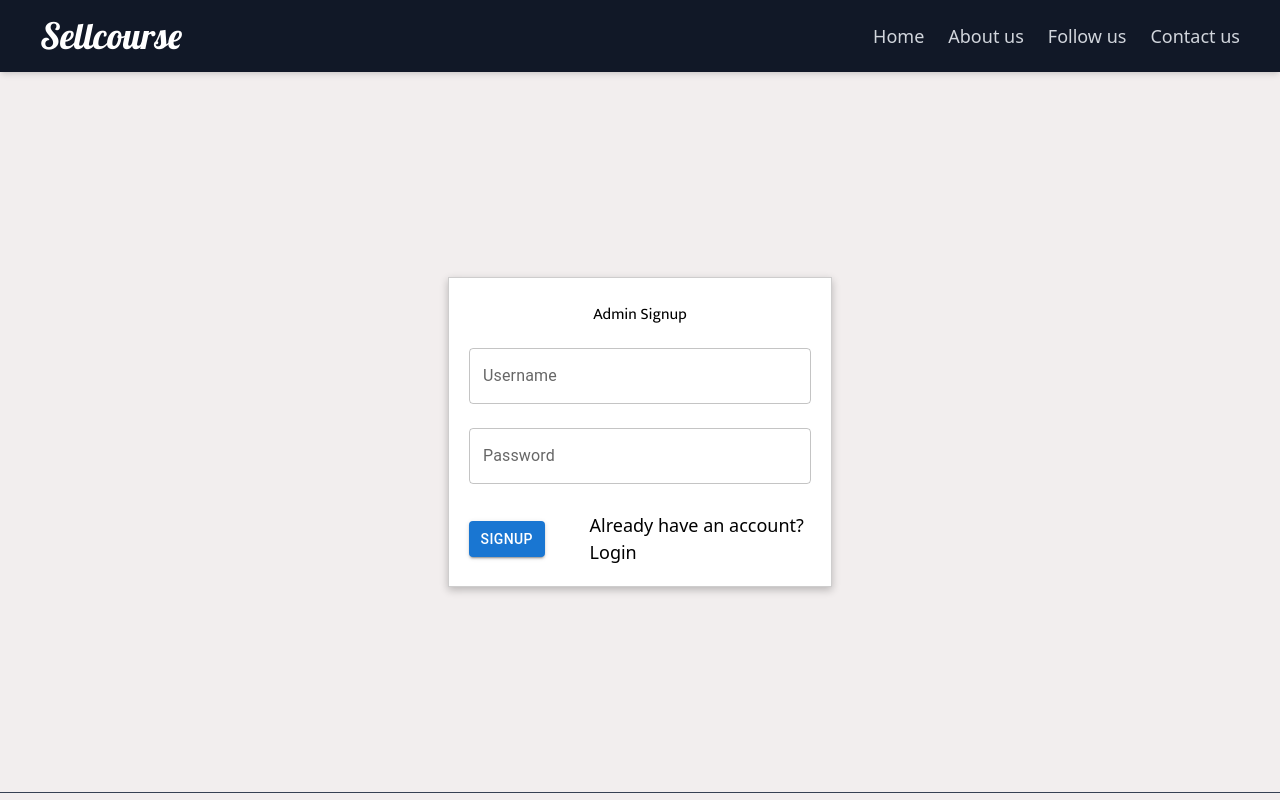
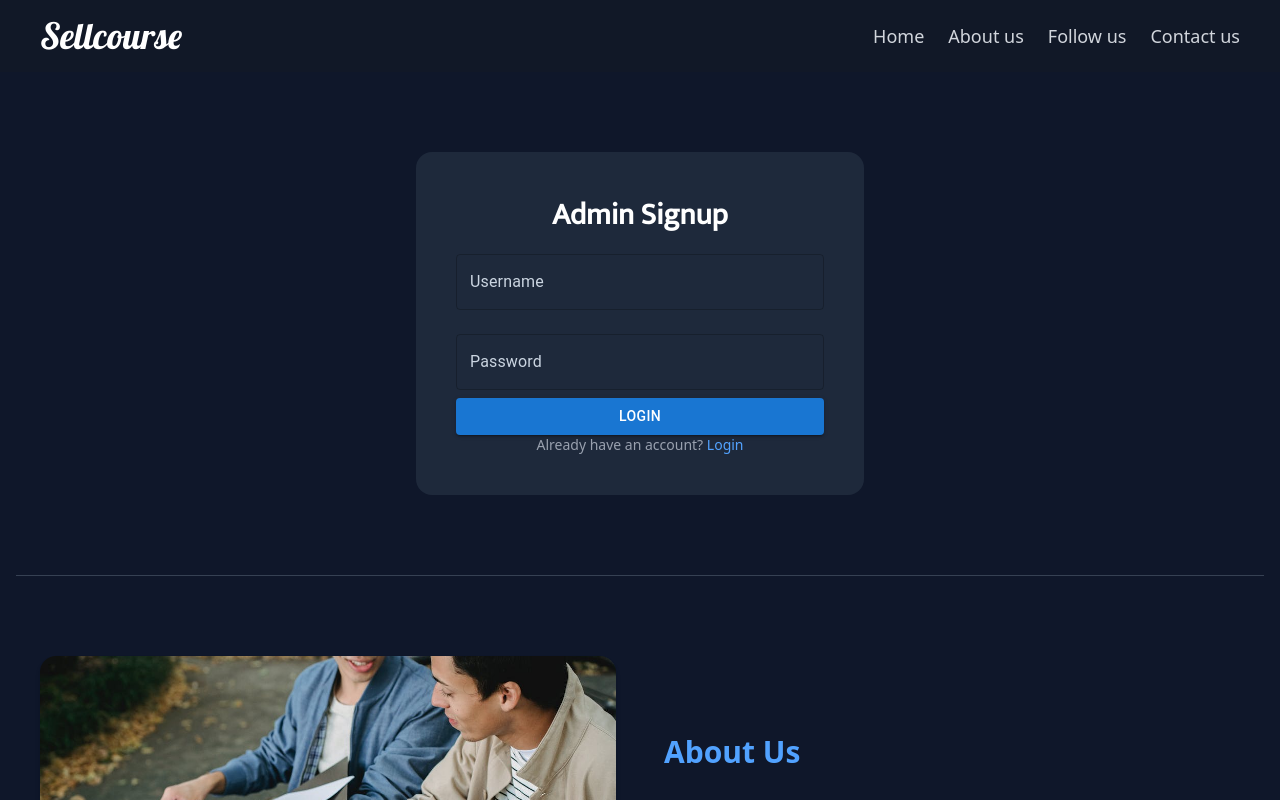
Before and after one commit to Aniket-op/Course-selling-webApp, a React (Vite) app in the folder Frontend/: page /admin/signup in a window 1280 px wide. Shown: the top 800 px of the page. Built offline with nearby package versions, Linux system fonts and the light colour scheme.

Commit message:
Admin singup and login page DONE

```diff
--- a/Frontend/src/components/Login/AdminLogin.jsx
+++ b/Frontend/src/components/Login/AdminLogin.jsx
@@ -1,5 +1,5 @@
 import React, { useState } from "react";
-import { TextField, Button } from "@mui/material";
+import { TextField, Button, styled, colors } from "@mui/material";
 import { useNavigate, Link } from "react-router-dom";
 import "./Login.css";
 import { Appbar } from "../Appbar/Appbar";
@@ -10,7 +10,7 @@ export const AdminLogin = () => {
   const navigate = useNavigate();
   const [username, setUsername] = useState("");
   const [password, setPassword] = useState("");
-
+  const [loading,setLoading] = useState(false);
   const handleLogin = async () => {
     if (!username || !password) {
       toast.error("Please enter both username and password.");
@@ -18,6 +18,7 @@ export const AdminLogin = () => {
     }
 
     try {
+      setLoading(true)
       toast.loading("Logging in...", { id: "login" });
 
       const response = await fetch(`http://localhost:3000/admin/login`, {
@@ -29,6 +30,7 @@ export const AdminLogin = () => {
       });
 
       const data = await response.json();
+      setLoading(false);
       toast.dismiss("login");
 
       if (!response.ok) {
@@ -42,6 +44,7 @@ export const AdminLogin = () => {
         navigate(`/admin/courses`);
       }
     } catch (error) {
+      setLoading(false);
       toast.dismiss("login");
       toast.error("Something went wrong. Please try again.");
     }
@@ -50,37 +53,61 @@ export const AdminLogin = () => {
   return (
     <>
       <Appbar />
-      <div className="login">
-        <div className="card">
-          <h1>Admin Login</h1>
+      <div className="min-h-screen flex flex-col items-center justify-center  bg-[#0F172A] text-white px-4">
+        <div className="bg-[#1E293B] p-10 rounded-2xl shadow-lg w-full max-w-md space-y-6 my-20">
+          <h1 className="text-3xl font-bold text-center">Admin Login</h1>
           <TextField
+            fullWidth
             margin="normal"
             label="Username"
             variant="outlined"
             onChange={(e) => setUsername(e.target.value)}
+            disabled={loading}
+            InputProps={{
+              style: { color: "white" },
+            }}
+            InputLabelProps={{
+              style: { color: "#cbd5e1" },
+            }}
           />
           <TextField
+            fullWidth
             type="password"
             margin="normal"
             label="Password"
             variant="outlined"
             onChange={(e) => setPassword(e.target.value)}
+            disabled={loading}
+            InputProps={{
+              style: { color: "white" },
+            }}
+            InputLabelProps={{
+              style: { color: "#cbd5e1" },
+            }}
+
           />
 
-          <div className="btn">
-            <Button id="btn_Login"
-            variant="contained" onClick={handleLogin}>
-              Login
+
+            <Button
+              id="btn_Login"
+              variant="contained"
+              onClick={handleLogin}
+              className="w-full bg-blue-600 hover:bg-blue-500 py-3 rounded-full transition"
+              disabled={loading}
+              >
+               {loading ? "Logging in..." : "Login"}
             </Button>
-            <div>
-              Don't have an account?
-              <Link to="/admin/signup"> Signup</Link>
+            <div className="text-center text-sm text-gray-400">
+              Don't have an account?{" "}
+              <Link to="/admin/signup" className="text-blue-400 hover:underline"> Signup</Link>
             </div>
-          </div>
+
+        </div>
+        <div>
+          <Aboutus />
+          <Footer />
         </div>
       </div>
-      <Aboutus />
-      <Footer />
     </>
   );
 };
--- a/Frontend/src/components/Signup/AdminSignup.jsx
+++ b/Frontend/src/components/Signup/AdminSignup.jsx
@@ -10,7 +10,7 @@ export const AdminSignup = () => {
   const navigate = useNavigate();
   const [username, setUsername] = useState("");
   const [password, setPassword] = useState("");
-
+  const [loading, setLoading] = useState(false);
   const handleSignup = async () => {
     if (!username || !password) {
       toast.error("Please enter both username and password.");
@@ -18,6 +18,7 @@ export const AdminSignup = () => {
     }
 
     try {
+      setLoading(true);
       toast.loading("Signing up...", { id: "signup" });
 
       const response = await fetch(`http://localhost:3000/admin/signup`, {
@@ -29,6 +30,7 @@ export const AdminSignup = () => {
       });
 
       const data = await response.json();
+      setLoading(false);
       toast.dismiss("signup");
 
       if (!response.ok) {
@@ -42,6 +44,7 @@ export const AdminSignup = () => {
         navigate(`/admin/courses`);
       }
     } catch (error) {
+      setLoading(false);
       toast.dismiss("signup");
       toast.error("Something went wrong. Please try again.");
     }
@@ -50,37 +53,62 @@ export const AdminSignup = () => {
   return (
     <>
       <Appbar />
-      <div className="signup">
-        <div className="card">
-          <h1>Admin Signup</h1>
+      <div className="min-h-screen flex flex-col items-center justify-center bg-[#0F172A] text-white px-4 ">
+        <div className="bg-[#1E293B] p-10 rounded-2xl w-full-md max-w-md space-y-6 my-20">
+          <h1 className="text-3xl font-bold text-center">Admin Signup</h1>
           <TextField
+            fullWidth
             margin="normal"
             label="Username"
             variant="outlined"
             onChange={(e) => setUsername(e.target.value)}
+            disabled={loading}
+            InputProps={{
+              style: { color: "white" },
+            }}
+            InputLabelProps={{
+              style: { color: "#cbd5e1" },
+            }}
           />
           <TextField
+            fullWidth
             type="password"
             margin="normal"
             label="Password"
             variant="outlined"
             onChange={(e) => setPassword(e.target.value)}
+            disabled={loading}
+            InputProps={{
+              style: { color: "white" },
+            }}
+            InputLabelProps={{
+              style: { color: "#cbd5e1" },
+            }}
           />
 
-          <div className="btn">
-            <Button id="btn_signup"
-             variant="contained" onClick={handleSignup}>
-              Signup
-            </Button>
-            <div>
-              Already have an account?
-              <Link to="/admin/login"> Login</Link>
-            </div>
+
+
+          <Button id="btn_Login"
+            variant="contained"
+            onClick={handleSignup}
+            disabled={loading}
+            className="w-full bg-blue-600 hover:bg-blue-500 rounded-full transition">
+            {loading ? "Logging in ...." : "Login"}
+          </Button>
+          <div className="text-center text-sm text-gray-400">
+            Already have an account?
+            <Link to="/admin/login" className="text-blue-400 hover:underline"> Login</Link>
           </div>
+
+        </div>
+        <div>
+          <Aboutus />
+          <Footer />
         </div>
       </div>
-      <Aboutus />
-      <Footer />
+
+
+
     </>
   );
 };
```
Also changed, not shown: Frontend/src/components/Login/Login.jsx (+0 -96 lines).
